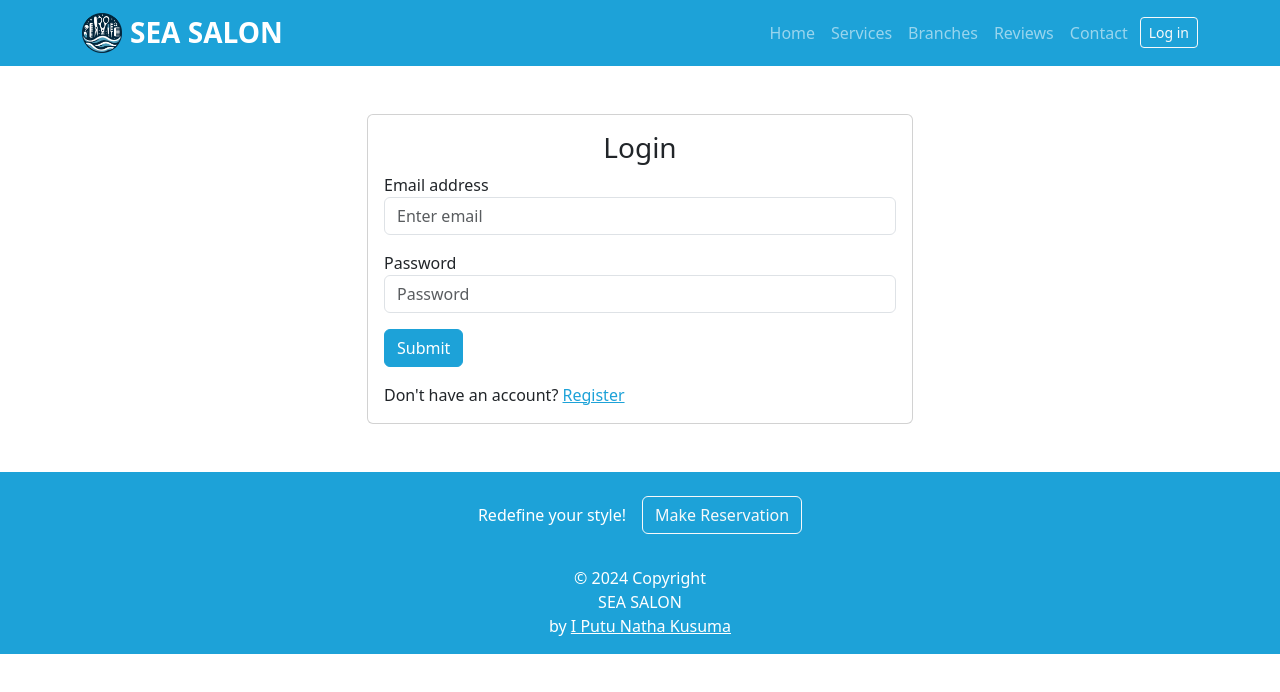
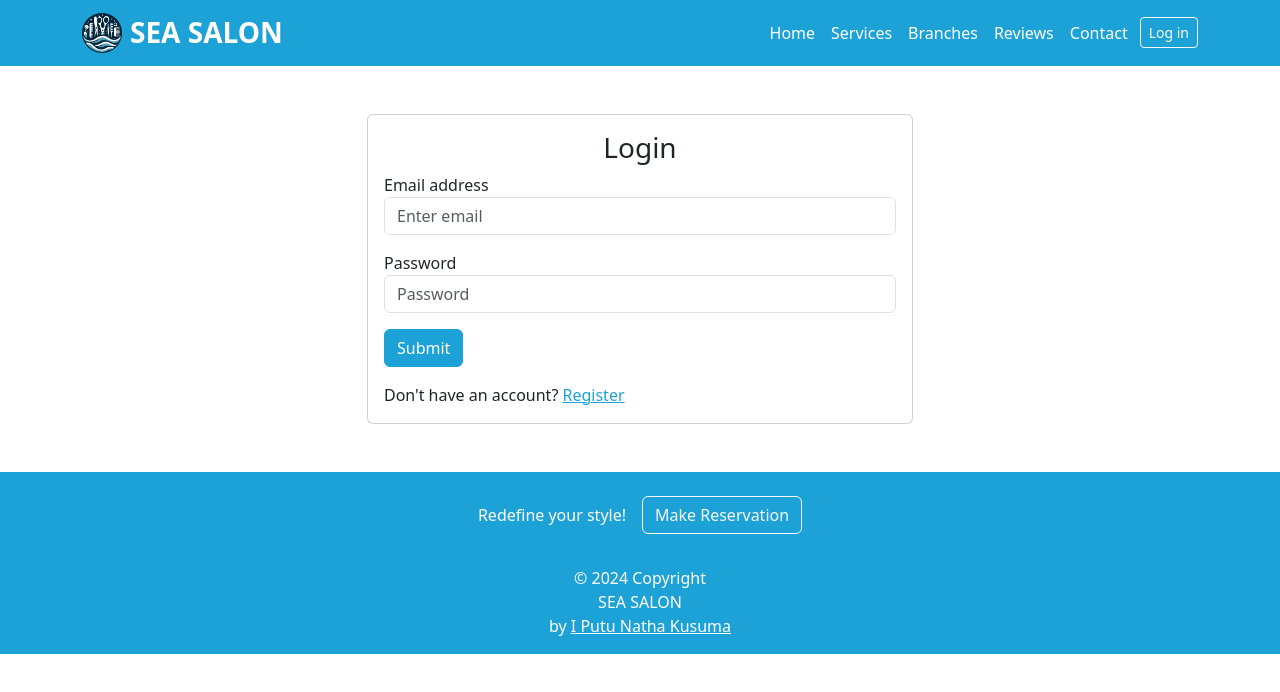
Before and after one commit to nathakusuma/sea-salon-fe, a React (Vite) app: page /login in a window 1280 px wide. Shown: the top 692 px of the page. Built offline with nearby package versions, Linux system fonts and the light colour scheme; no server answers; the HTML template or start-up script is replaced by a standard one.

Commit message:
``style(navbar)``: make all links active. On hover, change the text color.

```diff
--- a/src/components/shared/Navbar.tsx
+++ b/src/components/shared/Navbar.tsx
@@ -1,39 +1,8 @@
-import React, { useEffect, useState } from "react";
 import Logo from "../../assets/img/logo.png";
 import {useAuth} from "../../hooks/useAuth.ts";
+import "./navbar.css";
 
 const Navbar: React.FC = () => {
-    const [activeSection, setActiveSection] = useState<string>('home');
-
-    useEffect(() => {
-        const sections = document.querySelectorAll('section');
-        const options = {
-            root: null,
-            rootMargin: '0px',
-            threshold: 0.7
-        };
-
-        const callback: IntersectionObserverCallback = (entries) => {
-            entries.forEach(entry => {
-                if (entry.isIntersecting) {
-                    setActiveSection(entry.target.id);
-                }
-            });
-        };
-
-        const observer = new IntersectionObserver(callback, options);
-
-        sections.forEach(section => {
-            observer.observe(section);
-        });
-
-        return () => {
-            sections.forEach(section => {
-                observer.unobserve(section);
-            });
-        };
-    }, []);
-
     const isAuthenticated = useAuth();
 
     return (
@@ -51,23 +20,23 @@ const Navbar: React.FC = () => {
                 <div className="collapse navbar-collapse justify-content-end" id="navbarNavDropdown">
                     <ul className="navbar-nav">
                         <li className="nav-item">
-                            <a className={`nav-link ${activeSection === 'home' ? 'active' : ''}`} aria-current="page" href="/#home">Home</a>
+                            <a className="nav-link active" aria-current="page" href="/#home">Home</a>
                         </li>
                         <li className="nav-item">
-                            <a className={`nav-link ${activeSection === 'services' ? 'active' : ''}`} href="/#services">Services</a>
+                            <a className="nav-link active" href="/#services">Services</a>
                         </li>
                         <li className="nav-item">
-                            <a className={`nav-link ${activeSection === 'branches' ? 'active' : ''}`} href="/#branches">Branches</a>
+                            <a className="nav-link active" href="/#branches">Branches</a>
                         </li>
                         <li className="nav-item">
-                            <a className={`nav-link ${activeSection === 'reviews' ? 'active' : ''}`} href="/reviews">Reviews</a>
+                            <a className="nav-link active" href="/reviews">Reviews</a>
                         </li>
                         <li className="nav-item">
-                            <a className={`nav-link ${activeSection === 'contact' ? 'active' : ''}`} href="/#contact">Contact</a>
+                            <a className="nav-link active" href="/#contact">Contact</a>
                         </li>
                         {isAuthenticated ? (
                             <li className="nav-item dropdown">
-                                <a className="nav-link dropdown-toggle" role="button" data-bs-toggle="dropdown" aria-expanded="false">My Account</a>
+                                <a className="nav-link active dropdown-toggle" role="button" data-bs-toggle="dropdown" aria-expanded="false">My Account</a>
                                 <ul className="dropdown-menu">
                                     <li><a className="dropdown-item" href="/dashboard">Dashboard</a></li>
                                     <li><hr className="dropdown-divider"></hr></li>
--- /dev/null
+++ b/src/components/shared/navbar.css
@@ -0,0 +1,4 @@
+.nav-link:hover {
+    color: #064273 !important;
+    transition: color 0.3s ease;
+}
```
